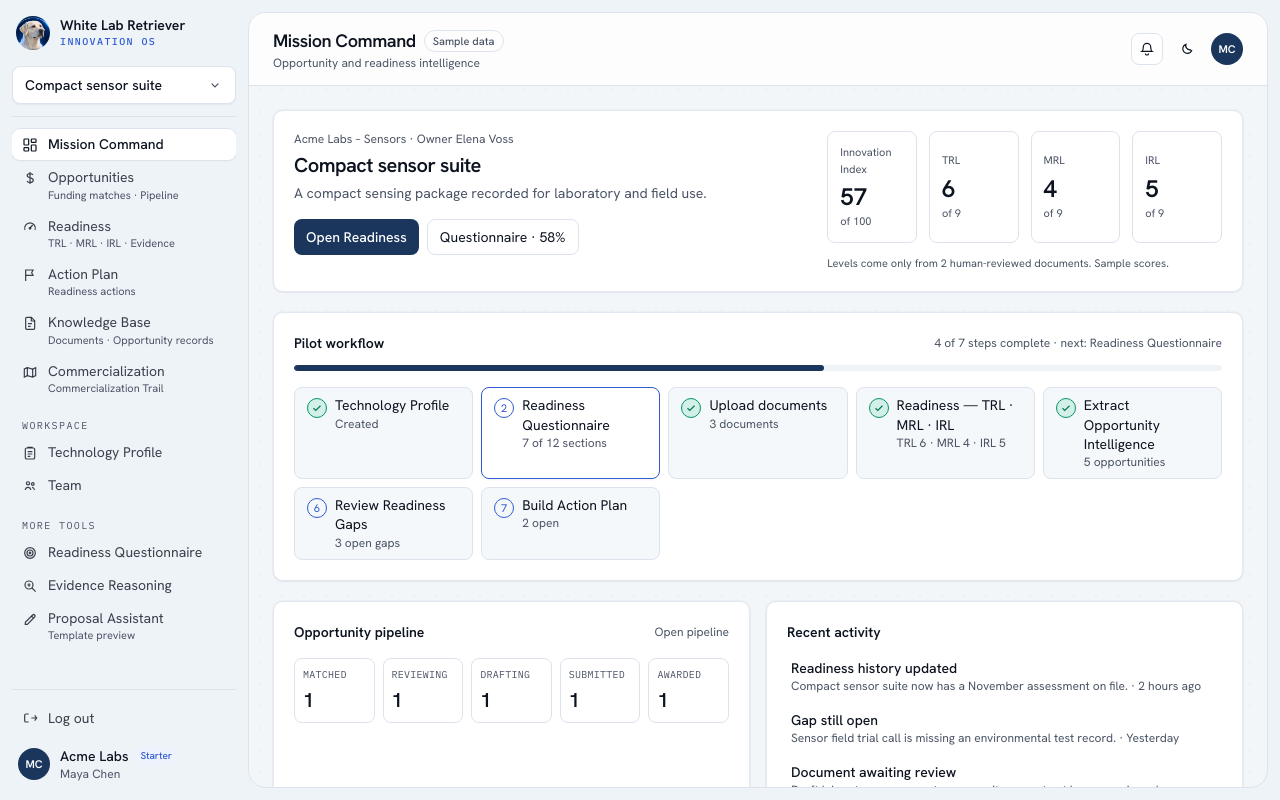
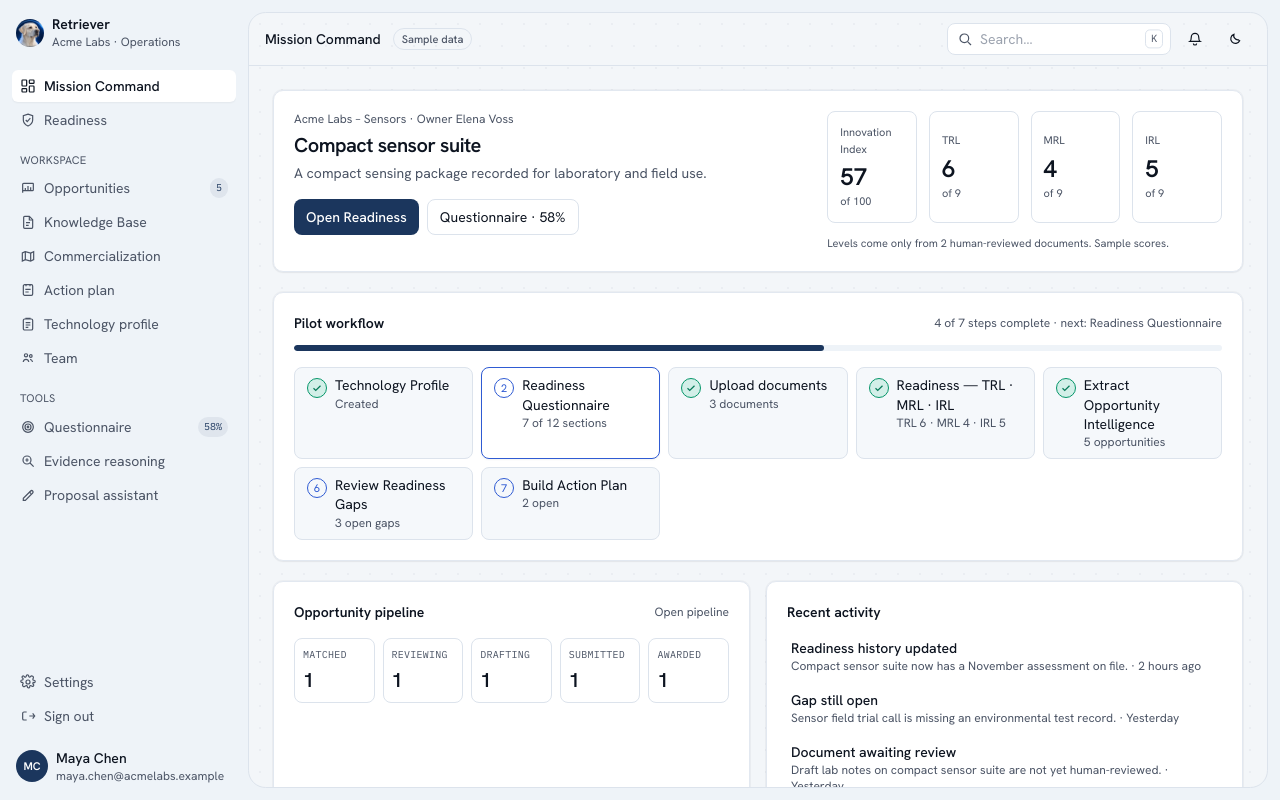
Before and after one commit to AbdulMoeez6/retriever-site, a React (Vite) app in the folder client/: page /app/mission-command in a window 1280 px wide. Built offline with nearby package versions, Linux system fonts and the light colour scheme.

Commit message:
style(dashboard): restore premium shell and navigation

```diff
--- a/client/src/components/AppLayout.jsx
+++ b/client/src/components/AppLayout.jsx
@@ -1,20 +1,16 @@
 import { Outlet, useLocation } from "react-router-dom";
 import { PAGE_META } from "../data/nav.js";
-import { useApp } from "../lib/store.jsx";
 import { useStaggerCards } from "../lib/motion.js";
 import Sidebar from "./Sidebar.jsx";
 import Topbar from "./Topbar.jsx";
 import { Drawer, Modals } from "./Overlays.jsx";
 import QuickAssessment from "./QuickAssessment.jsx";
-import { ShellContext } from "./ui.jsx";
 
-/** Dashboard shell: sidebar + rounded canvas with a titled top bar. */
+
+/** Dashboard shell: sidebar + rounded canvas with top bar. */
 export default function AppLayout() {
-  const app = useApp();
   const { pathname } = useLocation();
   const key = pathname.split("/")[2] || "mission-command";
-  const meta = PAGE_META[key] || PAGE_META["mission-command"];
-  const sub = typeof meta.sub === "function" ? meta.sub(app) : meta.sub;
   const ref = useStaggerCards(pathname);
   return (
     <div className="h-screen overflow-hidden bg-soft text-ink dark:bg-[#090C12] dark:text-slate-100">
@@ -22,10 +18,8 @@ export default function AppLayout() {
         <Sidebar />
         <div className="flex min-w-0 flex-1 flex-col py-3 pr-3">
           <div className="app-canvas flex min-h-0 flex-1 flex-col overflow-auto rounded-[1.1rem] border border-line bg-page dark:border-slate-800 dark:bg-[#0C1017]">
-            <Topbar title={meta.title} sub={sub} badge={meta.badge} />
-            <ShellContext.Provider value={true}>
-              <div key={pathname} ref={ref} className="page-enter flex-1 p-6"><Outlet /></div>
-            </ShellContext.Provider>
+            <Topbar title={(PAGE_META[key] || PAGE_META["mission-command"]).title} />
+            <div key={pathname} ref={ref} className="page-enter flex-1 p-6"><Outlet /></div>
           </div>
         </div>
       </div>
--- a/client/src/components/Sidebar.jsx
+++ b/client/src/components/Sidebar.jsx
@@ -1,60 +1,72 @@
+import { useState } from "react";
 import { NavLink, useNavigate } from "react-router-dom";
 import { NAV } from "../data/nav.js";
-import { ORG } from "../data/pilotData.js";
 import { useApp } from "../lib/store.jsx";
 import Icon from "./Icon.jsx";
-import { SidebarTechSwitcher } from "./TechSwitcher.jsx";
 import { Avatar, Mark } from "./ui.jsx";
 
 const itemClass = ({ isActive }) =>
-  `flex w-full items-start gap-2.5 rounded-lg px-2.5 py-1.5 text-sm transition-colors ${isActive ? "bg-white font-medium text-ink shadow-sm ring-1 ring-line dark:bg-white/10 dark:text-white dark:ring-slate-700" : "text-ink/80 hover:bg-white/70 dark:text-slate-300 dark:hover:bg-white/5"}`;
+  `group flex w-full items-center gap-2 rounded-md px-2 py-1.5 text-sm transition-colors ${isActive ? "bg-white font-medium shadow-sm dark:bg-white/10" : "text-muted hover:bg-white/70 dark:text-slate-300 dark:hover:bg-white/5"}`;
 
 export default function Sidebar() {
-  const { profile, patchUi, hasTech } = useApp();
+  const { profile, patchUi, hasTech, ui, pipeline, questionnairePct } = useApp();
+  const [userOpen, setUserOpen] = useState(false);
   const navigate = useNavigate();
   const signOut = () => { patchUi({ session: false, search: "", drawer: null, profileFocus: null }); navigate("/"); };
-  // Readiness needs a technology; without one, explain in a modal instead of opening an empty page.
+  // Readiness needs a technology; without one, explain in a dialog instead of opening an empty page.
   const onItem = (e, id) => {
     if (id === "readiness" && !hasTech) { e.preventDefault(); patchUi({ modal: "readiness" }); }
+    if (id === "technology-profile") patchUi({ profileStep: 0 });
+  };
+  // Small, quiet counters next to a few items.
+  const meta = {
+    opportunities: hasTech ? String(pipeline.filter((o) => o.techId === ui.techId).length) : null,
+    "readiness-questionnaire": hasTech ? `${questionnairePct(ui.techId)}%` : null,
   };
 
   return (
-    <aside className="flex w-[15.5rem] shrink-0 flex-col overflow-hidden px-3 py-3">
-      <button type="button" onClick={() => navigate("/app/mission-command")} className="mb-3 flex items-center gap-2.5 rounded-lg px-1 py-1 text-left hover:bg-white/60 dark:hover:bg-white/5">
-        <Mark size={34} />
+    <aside className="flex w-[15.5rem] shrink-0 flex-col px-3 py-3">
+      <button type="button" onClick={() => navigate("/app/mission-command")} className="mb-4 flex items-center gap-2 rounded-lg px-1 py-1 text-left hover:bg-white/60 dark:hover:bg-white/5">
+        <Mark size={28} />
         <span className="min-w-0">
-          <span className="block text-sm font-semibold leading-tight">White Lab Retriever</span>
-          <span className="block font-mono text-[10px] font-medium tracking-[0.14em] text-[#2F5BD3] dark:text-[#9DB6F5]">INNOVATION OS</span>
+          <span className="block text-sm font-semibold leading-tight">Retriever</span>
+          <span className="block text-xs text-muted dark:text-slate-400">Acme Labs · Operations</span>
         </span>
       </button>
-      <SidebarTechSwitcher />
-      <nav className="mt-3 flex-1 overflow-y-auto border-t border-line pt-3 dark:border-slate-800" aria-label="Workspace">
+      <nav className="flex-1 overflow-auto" aria-label="Workspace">
         {NAV.map((group, gi) => (
           <div key={gi}>
-            {group.section && <div className="mt-4 px-2.5 pb-1 font-mono text-[10px] uppercase tracking-[0.14em] text-muted dark:text-slate-500">{group.section}</div>}
+            {group.section && <div className="mt-4 px-2 pb-1 text-[11px] uppercase tracking-wide text-muted dark:text-slate-500">{group.section}</div>}
             <div className="grid gap-0.5">
               {group.items.map((item) => (
-                <NavLink key={item.id} to={`/app/${item.id}`} className={itemClass} onClick={(e) => onItem(e, item.id)}>
-                  <Icon name={item.icon} className="mt-0.5 size-4 shrink-0" />
-                  <span className="min-w-0">
-                    <span className="block leading-snug">{item.label}</span>
-                    {item.sub && <span className="block text-[11px] font-normal leading-snug text-muted dark:text-slate-400">{item.sub}</span>}
-                  </span>
+                <NavLink key={item.id} to={`/app/${item.id}`} title={item.sub || item.label} className={itemClass} onClick={(e) => onItem(e, item.id)}>
+                  <Icon name={item.icon} /><span className="flex-1 truncate">{item.label}</span>
+                  {meta[item.id] && <span className="rounded-full bg-navy/[.07] px-1.5 font-mono text-[10px] text-navy dark:bg-white/10 dark:text-slate-300">{meta[item.id]}</span>}
                 </NavLink>
               ))}
             </div>
           </div>
         ))}
       </nav>
-      <div className="mt-3 grid gap-0.5 border-t border-line pt-3 dark:border-slate-800">
-        <button type="button" onClick={signOut} className={itemClass({ isActive: false })}><Icon name="signout" className="mt-0.5 size-4" /><span>Log out</span></button>
-        <button type="button" onClick={() => navigate("/app/settings")} className="mt-1 flex w-full items-center gap-2.5 rounded-lg px-1.5 py-1.5 text-left hover:bg-white/60 dark:hover:bg-white/5" aria-label="Workspace settings">
+      <div className="mt-4 grid gap-0.5">
+        <NavLink to="/app/settings" className={itemClass}><Icon name="gear" /><span>Settings</span></NavLink>
+        <button type="button" onClick={signOut} className={itemClass({ isActive: false })}><Icon name="signout" /><span>Sign out</span></button>
+      </div>
+      <div className="relative mt-3">
+        <button type="button" onClick={() => setUserOpen((v) => !v)} className="flex w-full items-center gap-2 rounded-lg px-1 py-1 text-left hover:bg-white/60 dark:hover:bg-white/5">
           <Avatar name={profile.name} size={32} />
           <span className="min-w-0">
-            <span className="flex items-center gap-1.5 text-sm font-medium">{ORG.name} <span className="rounded-full bg-[#EEF2FC] px-1.5 text-[10px] font-medium text-[#2F5BD3] dark:bg-white/10 dark:text-[#9DB6F5]">{ORG.plan}</span></span>
-            <span className="block truncate text-xs text-muted dark:text-slate-400">{profile.name}</span>
+            <span className="block truncate text-sm font-medium">{profile.name}</span>
+            <span className="block truncate text-xs text-muted dark:text-slate-400">{profile.email}</span>
           </span>
         </button>
+        {userOpen && (
+          <div className="card absolute bottom-12 left-0 right-0 p-1 text-sm">
+            <button type="button" onClick={() => { setUserOpen(false); navigate("/app/team"); }} className="block w-full rounded-md px-3 py-2 text-left hover:bg-soft dark:hover:bg-white/5">Team</button>
+            <button type="button" onClick={() => { setUserOpen(false); navigate("/app/settings"); }} className="block w-full rounded-md px-3 py-2 text-left hover:bg-soft dark:hover:bg-white/5">Settings</button>
+            <button type="button" onClick={signOut} className="block w-full rounded-md px-3 py-2 text-left hover:bg-soft dark:hover:bg-white/5">Sign out</button>
+          </div>
+        )}
       </div>
     </aside>
   );
--- a/client/src/components/TechSwitcher.jsx
+++ b/client/src/components/TechSwitcher.jsx
@@ -1,54 +1,15 @@
-import { useEffect, useRef, useState } from "react";
-import { useNavigate } from "react-router-dom";
 import { useApp } from "../lib/store.jsx";
-import Icon from "./Icon.jsx";
 
-/** Sidebar technology switcher. "Start a new technology" shows the empty pilot state. */
-export function SidebarTechSwitcher() {
-  const { techs, ui, patchUi, hasTech, techName } = useApp();
-  const [open, setOpen] = useState(false);
-  const ref = useRef(null);
-  const navigate = useNavigate();
-  useEffect(() => {
-    const onDown = (e) => { if (ref.current && !ref.current.contains(e.target)) setOpen(false); };
-    document.addEventListener("mousedown", onDown);
-    return () => document.removeEventListener("mousedown", onDown);
-  }, []);
-  const pick = (id) => { setOpen(false); patchUi({ techId: id, profileStep: 0 }); };
-  return (
-    <div className="relative" ref={ref}>
-      <button type="button" onClick={() => setOpen((v) => !v)} aria-expanded={open} aria-haspopup="listbox"
-        className="flex w-full items-center justify-between gap-2 rounded-lg border border-line bg-white px-3 py-2 text-left text-sm font-medium shadow-sm dark:border-slate-700 dark:bg-[#161C27]">
-        <span className="truncate">{hasTech ? techName(ui.techId) : "No technology yet"}</span>
-        <Icon name="chevron" className="size-4 shrink-0 text-muted" />
-      </button>
-      {open && (
-        <div className="card absolute left-0 right-0 z-30 mt-1 p-1 text-sm" role="listbox" style={{ animation: "pop .2s ease-out" }}>
-          {techs.map((t) => (
-            <button type="button" role="option" aria-selected={t.id === ui.techId} key={t.id} onClick={() => pick(t.id)}
-              className={`flex w-full items-center justify-between rounded-md px-2.5 py-1.5 text-left hover:bg-soft dark:hover:bg-white/5 ${t.id === ui.techId ? "font-medium" : ""}`}>
-              <span className="truncate">{t.name}</span>{t.id === ui.techId && <Icon name="check" className="size-3.5" />}
-            </button>
-          ))}
-          <div className="my-1 border-t border-line dark:border-slate-700" />
-          <button type="button" onClick={() => { pick("none"); navigate("/app/mission-command"); }} className="flex w-full items-center gap-2 rounded-md px-2.5 py-1.5 text-left text-muted hover:bg-soft dark:text-slate-400 dark:hover:bg-white/5">
-            <Icon name="plus" className="size-3.5" /> Start a new technology
-          </button>
-        </div>
-      )}
-    </div>
-  );
-}
-
+/** Technology picker for page headers. "Start a new technology" shows the empty pilot state. */
 export default function TechSwitcher() {
   const { techs, ui, patchUi } = useApp();
   return (
     <label className="grid gap-1 text-sm">
       <span className="text-xs text-muted dark:text-slate-400">Technology</span>
-      <select value={ui.techId} onChange={(e) => patchUi({ techId: e.target.value })}
-        className="h-9 min-w-[13rem] rounded-lg border border-line bg-white px-3 text-sm dark:border-slate-700 dark:bg-[#161C27]">
-        {ui.techId === "none" && <option value="none">No technology yet</option>}
+      <select value={ui.techId} onChange={(e) => patchUi({ techId: e.target.value, profileStep: 0 })}
+        className="h-9 min-w-[13rem] rounded-lg border border-line bg-white px-3 text-sm transition-colors hover:border-navy/40 dark:border-slate-700 dark:bg-[#161C27]">
         {techs.map((t) => <option key={t.id} value={t.id}>{t.name}</option>)}
+        <option value="none">{ui.techId === "none" ? "No technology yet" : "+ Start a new technology"}</option>
       </select>
     </label>
   );
--- a/client/src/components/Topbar.jsx
+++ b/client/src/components/Topbar.jsx
@@ -2,43 +2,45 @@ import { useEffect, useRef, useState } from "react";
 import { useNavigate } from "react-router-dom";
 import { useApp } from "../lib/store.jsx";
 import Icon from "./Icon.jsx";
-import { Avatar, SampleBadge } from "./ui.jsx";
+import { SampleBadge } from "./ui.jsx";
 
-/** Top bar: page title and subtitle, notifications, theme and account menu. */
-export default function Topbar({ title, sub, badge }) {
-  const { patchUi, notifications, theme, toggleTheme, profile } = useApp();
-  const [open, setOpen] = useState(null); // "bell" | "user" | null
-  const ref = useRef(null);
+export default function Topbar({ title }) {
+  const { ui, patchUi, notifications, theme, toggleTheme } = useApp();
+  const [bellOpen, setBellOpen] = useState(false);
+  const searchRef = useRef(null);
+  const bellRef = useRef(null);
   const navigate = useNavigate();
 
   useEffect(() => {
-    const onKey = (e) => { if (e.key === "Escape") setOpen(null); };
-    const onClick = (e) => { if (ref.current && !ref.current.contains(e.target)) setOpen(null); };
+    const onKey = (e) => {
+      if ((e.metaKey || e.ctrlKey) && e.key.toLowerCase() === "k") { e.preventDefault(); searchRef.current?.focus(); }
+      if (e.key === "Escape") setBellOpen(false);
+    };
+    const onClick = (e) => { if (bellRef.current && !bellRef.current.contains(e.target)) setBellOpen(false); };
     window.addEventListener("keydown", onKey);
     document.addEventListener("mousedown", onClick);
     return () => { window.removeEventListener("keydown", onKey); document.removeEventListener("mousedown", onClick); };
   }, []);
-  const go = (route) => { setOpen(null); navigate(`/app/${route}`); };
-  const signOut = () => { setOpen(null); patchUi({ session: false, search: "" }); navigate("/"); };
 
   return (
-    <header className="flex items-center gap-3 border-b border-line bg-white/80 px-6 py-3.5 dark:border-slate-800 dark:bg-transparent">
-      <div className="min-w-0">
-        <div className="flex flex-wrap items-center gap-2">
-          <h1 className="text-lg font-semibold tracking-tight">{title}</h1>
-          {badge && <span className="rounded-full bg-amber-100 px-2 py-0.5 text-[11px] font-medium text-amber-800 dark:bg-amber-500/15 dark:text-amber-300">{badge}</span>}
-          <SampleBadge />
-        </div>
-        {sub && <p className="truncate text-xs text-muted dark:text-slate-400">{sub}</p>}
-      </div>
-      <div className="ms-auto flex items-center gap-2" ref={ref}>
-        <div className="relative">
-          <button type="button" onClick={() => setOpen((v) => (v === "bell" ? null : "bell"))} className="grid size-8 place-items-center rounded-lg border border-line bg-white hover:bg-soft dark:border-slate-700 dark:bg-transparent dark:hover:bg-white/10" aria-label="Notifications" aria-expanded={open === "bell"}><Icon name="bell" /></button>
-          {open === "bell" && (
+    <header className="flex items-center gap-3 border-b border-line px-4 py-2.5 dark:border-slate-800">
+      <div className="text-sm font-medium">{title}</div>
+      <SampleBadge />
+      <div className="ms-auto flex items-center gap-2">
+        <label className="relative hidden sm:block">
+          <span className="sr-only">Search</span>
+          <span className="pointer-events-none absolute left-2.5 top-1/2 -translate-y-1/2 text-muted"><Icon name="search" /></span>
+          <input ref={searchRef} value={ui.search} onChange={(e) => patchUi({ search: e.target.value })} placeholder="Search…"
+            className="h-8 w-56 rounded-lg border border-line bg-white pl-8 pr-10 text-sm outline-none focus:border-navy/50 focus:ring-2 focus:ring-navy/10 dark:border-slate-700 dark:bg-[#161C27]" />
+          <kbd className="absolute right-2 top-1/2 -translate-y-1/2">K</kbd>
+        </label>
+        <div className="relative" ref={bellRef}>
+          <button type="button" onClick={() => setBellOpen((v) => !v)} className="grid size-8 place-items-center rounded-md hover:bg-white dark:hover:bg-white/10" aria-label="Notifications" aria-expanded={bellOpen}><Icon name="bell" /></button>
+          {bellOpen && (
             <div className="card absolute right-0 z-30 mt-2 w-80 p-2" style={{ animation: "pop .2s ease-out" }}>
               <div className="px-2 py-1 text-xs font-medium text-muted dark:text-slate-400">Notifications</div>
               {notifications.map((n) => (
-                <button type="button" key={n.id} onClick={() => { if (n.techId) patchUi({ techId: n.techId }); go(n.route); }}
+                <button type="button" key={n.id} onClick={() => { setBellOpen(false); if (n.techId) patchUi({ techId: n.techId }); navigate(`/app/${n.route}`); }}
                   className="block w-full rounded-md px-2 py-2 text-left hover:bg-soft dark:hover:bg-white/5">
                   <div className="text-sm font-medium">{n.title}</div>
                   <div className="text-xs text-muted dark:text-slate-400">{n.body}</div>
@@ -48,22 +50,9 @@ export default function Topbar({ title, sub, badge }) {
             </div>
           )}
         </div>
-        <button type="button" onClick={toggleTheme} className="grid size-8 place-items-center rounded-lg hover:bg-soft dark:hover:bg-white/10" aria-label="Toggle colour theme">
+        <button type="button" onClick={toggleTheme} className="grid size-8 place-items-center rounded-md hover:bg-white dark:hover:bg-white/10" aria-label="Toggle colour theme">
           <Icon name={theme === "dark" ? "sun" : "moon"} />
         </button>
-        <div className="relative">
-          <button type="button" onClick={() => setOpen((v) => (v === "user" ? null : "user"))} aria-label="Account menu" aria-expanded={open === "user"} className="rounded-lg">
-            <Avatar name={profile.name} size={32} />
-          </button>
-          {open === "user" && (
-            <div className="card absolute right-0 z-30 mt-2 w-52 p-1 text-sm" style={{ animation: "pop .2s ease-out" }}>
-              <div className="px-3 py-2"><div className="font-medium">{profile.name}</div><div className="truncate text-xs text-muted dark:text-slate-400">{profile.email}</div></div>
-              <button type="button" onClick={() => go("team")} className="block w-full rounded-md px-3 py-2 text-left hover:bg-soft dark:hover:bg-white/5">Team</button>
-              <button type="button" onClick={() => go("settings")} className="block w-full rounded-md px-3 py-2 text-left hover:bg-soft dark:hover:bg-white/5">Settings</button>
-              <button type="button" onClick={signOut} className="block w-full rounded-md px-3 py-2 text-left hover:bg-soft dark:hover:bg-white/5">Log out</button>
-            </div>
-          )}
-        </div>
       </div>
     </header>
   );
--- a/client/src/data/nav.js
+++ b/client/src/data/nav.js
@@ -2,20 +2,20 @@
 export const NAV = [
   { section: null, items: [
     { id: "mission-command", label: "Mission Command", icon: "command" },
-    { id: "opportunities", label: "Opportunities", sub: "Funding matches · Pipeline", icon: "dollar" },
-    { id: "readiness", label: "Readiness", sub: "TRL · MRL · IRL · Evidence", icon: "gauge" },
-    { id: "action-plan", label: "Action Plan", sub: "Readiness actions", icon: "flag" },
+    { id: "readiness", label: "Readiness", sub: "TRL · MRL · IRL · Evidence", icon: "shield" },
+  ]},
+  { section: "Workspace", items: [
+    { id: "opportunities", label: "Opportunities", sub: "Funding matches · Pipeline", icon: "fund" },
     { id: "knowledge-base", label: "Knowledge Base", sub: "Documents · Opportunity records", icon: "doc" },
     { id: "commercialization", label: "Commercialization", sub: "Commercialization Trail", icon: "map" },
-  ]},
-  { section: "Workspace", items: [
-    { id: "technology-profile", label: "Technology Profile", icon: "clipboard" },
+    { id: "action-plan", label: "Action plan", sub: "Readiness actions", icon: "plan" },
+    { id: "technology-profile", label: "Technology profile", icon: "clipboard" },
     { id: "team", label: "Team", icon: "people" },
   ]},
-  { section: "More tools", items: [
-    { id: "readiness-questionnaire", label: "Readiness Questionnaire", icon: "target" },
-    { id: "evidence-reasoning", label: "Evidence Reasoning", icon: "lens" },
-    { id: "proposal-assistant", label: "Proposal Assistant", sub: "Template preview", icon: "pen" },
+  { section: "Tools", items: [
+    { id: "readiness-questionnaire", label: "Questionnaire", sub: "Readiness Questionnaire", icon: "target" },
+    { id: "evidence-reasoning", label: "Evidence reasoning", icon: "lens" },
+    { id: "proposal-assistant", label: "Proposal assistant", sub: "Template preview", icon: "pen" },
   ]},
 ];
 
@@ -24,15 +24,15 @@ export const PAGE_META = {
   "mission-command": { title: "Mission Command", sub: "Opportunity and readiness intelligence" },
   opportunities: { title: "Opportunities", sub: "Funding matches, tracked from match to award · Pipeline" },
   readiness: { title: "Readiness", sub: "TRL · MRL · IRL · Evidence" },
-  "action-plan": { title: "Action Plan", sub: "Readiness actions" },
+  "action-plan": { title: "Action plan", sub: "Readiness actions" },
   "knowledge-base": { title: "Knowledge Base", sub: "Documents, opportunity records, readiness gaps and action plans" },
   commercialization: { title: "Commercialization Trail", sub: "A phased plan from evidence to deployment" },
-  "technology-profile": { title: "Technology Profile", sub: "Tell us about your organization and technology" },
+  "technology-profile": { title: "Technology profile", sub: "Tell us about your organization and technology" },
   team: { title: "Team", sub: (app) => `${app.team.members.length} of 3 seats used` },
   "readiness-questionnaire": { title: "Readiness Questionnaire", sub: "12 sections · about 15 minutes · your answers are saved as you go" },
-  "evidence-reasoning": { title: "Evidence Reasoning", sub: "Qualitative findings, run only when you ask" },
-  "proposal-assistant": { title: "Proposal Assistant", badge: "Template preview", sub: "Fill-in-the-blanks template built from your questionnaire answers" },
-  "readiness-gaps": { title: "Readiness Gaps", sub: "Gaps on matched opportunities and the evidence still needed" },
+  "evidence-reasoning": { title: "Evidence reasoning", sub: "Qualitative findings, run only when you ask" },
+  "proposal-assistant": { title: "Proposal assistant", sub: "Fill-in-the-blanks template built from your questionnaire answers" },
+  "readiness-gaps": { title: "Readiness gaps", sub: "Gaps on matched opportunities and the evidence still needed" },
   settings: { title: "Settings", sub: "Plan usage and appearance" },
 };
 
```
